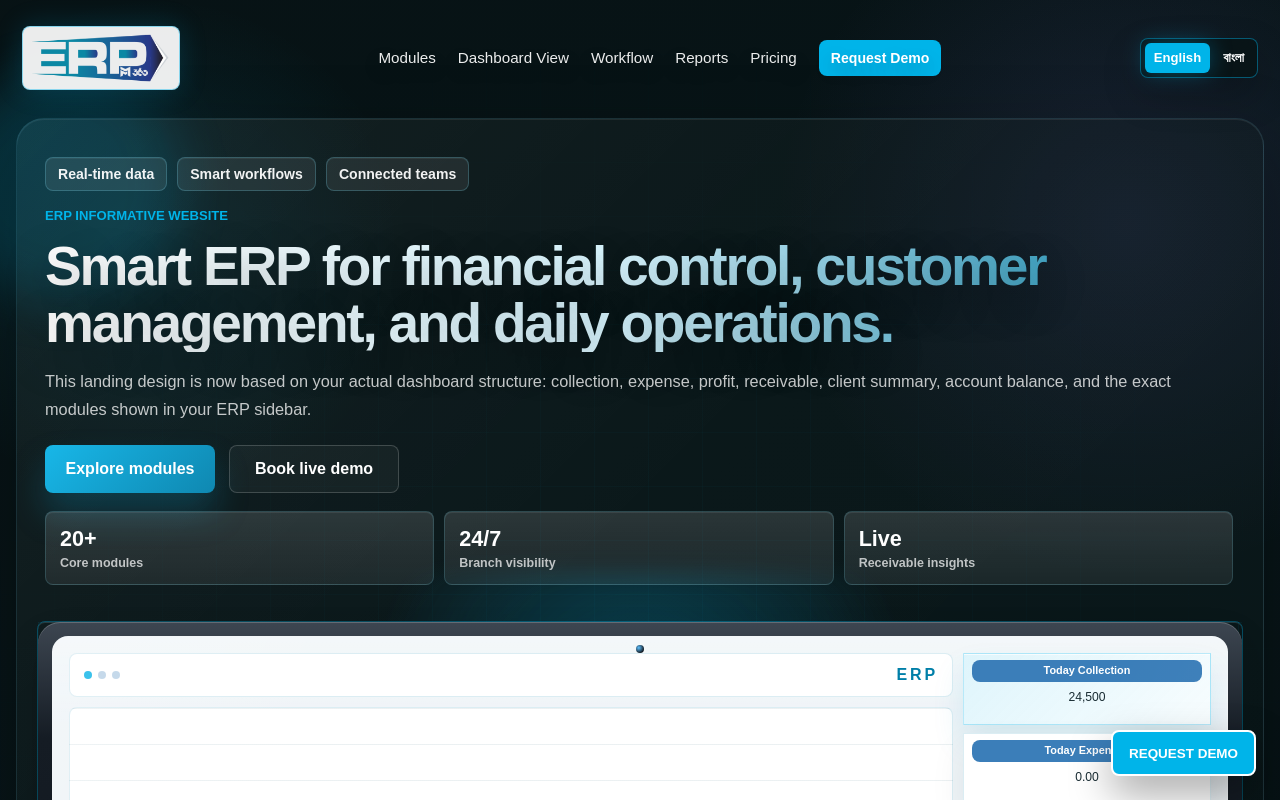
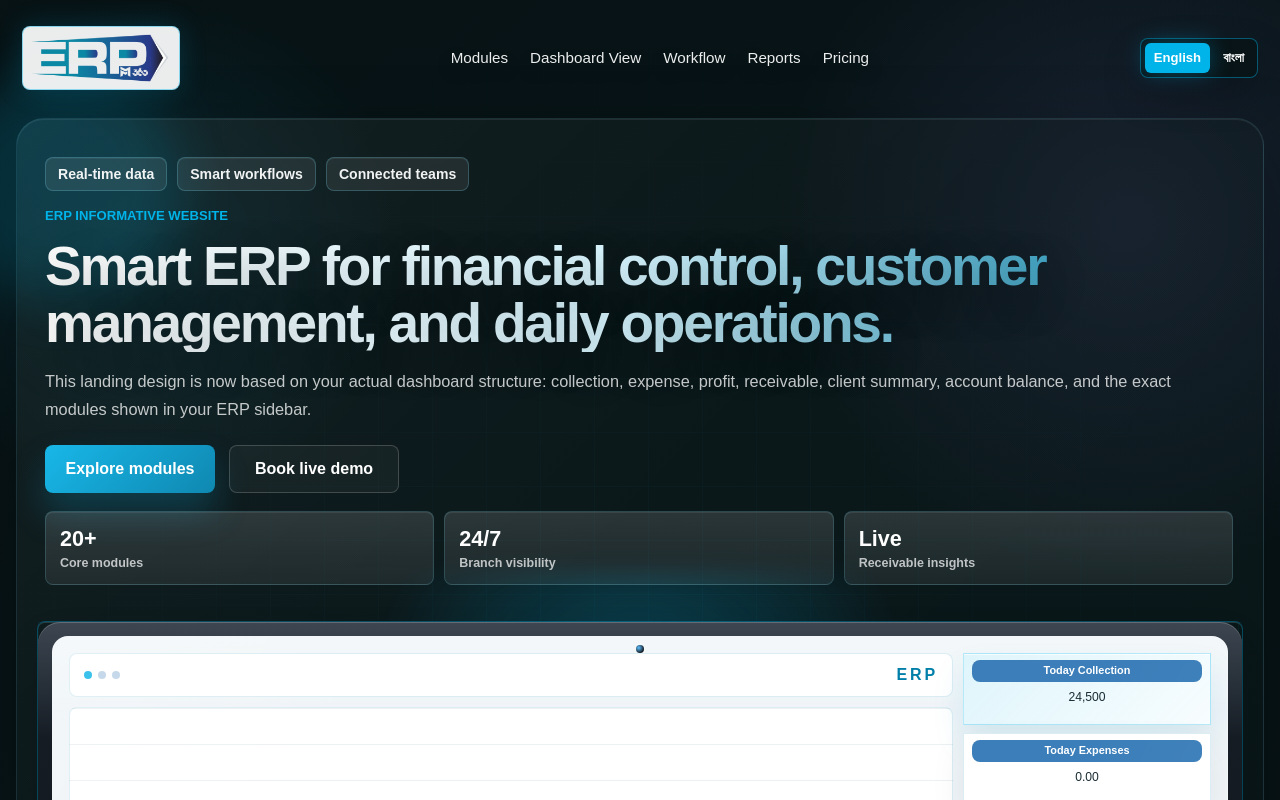
Before and after one commit to ranam360ict/erp_informative_website, a Next.js app: page / in a window 1280 px wide. Shown: the top 800 px of the page. Built offline with nearby package versions, Linux system fonts and the light colour scheme.

Commit message:
change opengraph image

```diff
--- a/app/DemoRequest.tsx
+++ b/app/DemoRequest.tsx
@@ -22,9 +22,9 @@ export default function DemoRequest() {
   return (
     <section className='demoRequest animatedSection' id='demo'>
       <div className='demoIntro'>
-        <p className='eyebrow'>
+        {/* <p className='eyebrow'>
           <LangText en='Request A Demo' bn='ডেমো অনুরোধ' />
-        </p>
+        </p> */}
         <h2>
           <LangText
             en='See how ERP can match your real workflow.'
@@ -75,12 +75,7 @@ export default function DemoRequest() {
         </label>
         <label>
           <LangText en='Mobile number' bn='মোবাইল নম্বর' />
-          <input
-            name='mobile'
-            type='tel'
-            placeholder='01XXXXXXXXX'
-            required
-          />
+          <input name='mobile' type='tel' placeholder='01XXXXXXXXX' required />
         </label>
         <label className='wideField'>
           <LangText
--- a/app/page.tsx
+++ b/app/page.tsx
@@ -406,13 +406,13 @@ export default function Home() {
   return (
     <main className='erpLanding'>
       <HeaderScrollState />
-      <a
+      {/* <a
         className='floatingDemoButton'
         href='#demo'
         aria-label='Go to request a demo form'
       >
         <LangText en='Request Demo' bn='ডেমো চাই' />
-      </a>
+      </a> */}
 
       <header className='hero erpHero' id='top'>
         <nav className='nav' aria-label='Main navigation'>
@@ -451,9 +451,9 @@ export default function Home() {
             <a href='#pricing'>
               <LangText en='Pricing' bn='প্রাইসিং' />
             </a>
-            <a className='navDemoButton' href='#demo'>
+            {/* <a className='navDemoButton' href='#demo'>
               <LangText en='Request Demo' bn='ডেমো চাই' />
-            </a>
+            </a> */}
           </div>
           <LanguageToggle />
         </nav>
@@ -903,7 +903,10 @@ export default function Home() {
                     />
                   </span>
                   <span>
-                    <LangText en='Better user flow' bn='উন্নত ব্যবহারকারী প্রবাহ' />
+                    <LangText
+                      en='Better user flow'
+                      bn='উন্নত ব্যবহারকারী প্রবাহ'
+                    />
                   </span>
                 </div>
               </div>
@@ -1136,7 +1139,7 @@ export default function Home() {
       </section>
 
       <PricingPlans />
-      <DemoRequest />
+      {/* <DemoRequest /> */}
 
       <section className='cta animatedSection'>
         <p className='eyebrow'>
@@ -1233,9 +1236,9 @@ export default function Home() {
             <a href='#reports'>
               <LangText en='Reports' bn='রিপোর্ট' />
             </a>
-            <a href='#demo'>
+            {/* <a href='#demo'>
               <LangText en='Request Demo' bn='ডেমো চাই' />
-            </a>
+            </a> */}
           </div>
 
           <div className='footerSupport'>
```
